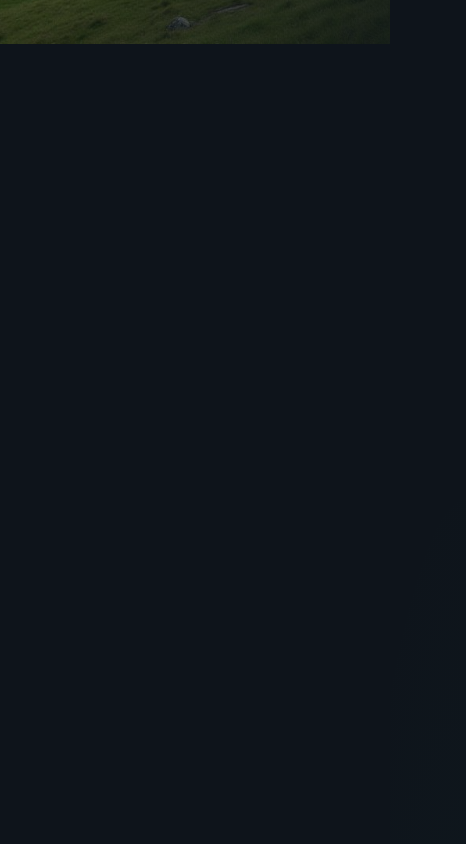
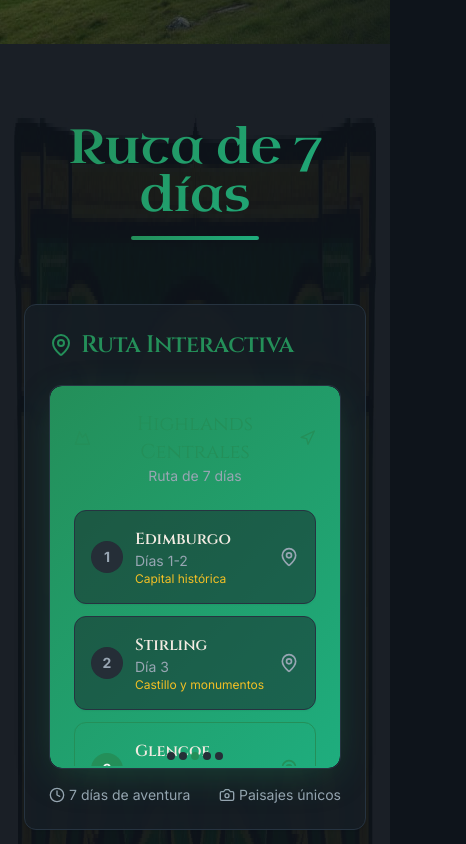
Before and after one commit to papparazzi76/scotia-wanderlust-planner, a React (Vite) app: page / in a window 390 px wide. Shown: the part 800-1644 px from the top of the page, 466 px wide, since content can reach past the window. Built offline with nearby package versions, Linux system fonts and the light colour scheme.

Commit message:
Fix scroll behavior in itinerary
The scroll behavior in the itinerary section is causing content to fade to black before all days are visible. This commit addresses the issue by adjusting the scroll animation or container properties to ensure all itinerary days are fully displayed.

```diff
--- a/src/components/ItinerarySection.tsx
+++ b/src/components/ItinerarySection.tsx
@@ -1,3 +1,4 @@
+
 import { motion } from "framer-motion";
 import { useState } from "react";
 import { ChevronDown, Clock, MapPin, Camera } from "lucide-react";
@@ -31,9 +32,10 @@ const ItinerarySection = ({ id, title, days, itinerary, isVisible }: ItinerarySe
   return (
     <motion.section
       id={id}
-      className="min-h-screen py-20 px-6 relative"
+      className="py-20 px-6 relative"
+      style={{ minHeight: "100vh" }}
       initial={{ opacity: 0 }}
-      animate={{ opacity: isVisible ? 1 : 0 }}
+      animate={{ opacity: 1 }}
       transition={{ duration: 0.8 }}
     >
       {/* Background Pattern */}
@@ -51,7 +53,7 @@ const ItinerarySection = ({ id, title, days, itinerary, isVisible }: ItinerarySe
         <motion.div
           className="text-center mb-16"
           initial={{ y: -50, opacity: 0 }}
-          animate={{ y: isVisible ? 0 : -50, opacity: isVisible ? 1 : 0 }}
+          animate={{ y: 0, opacity: 1 }}
           transition={{ duration: 0.8, delay: 0.2 }}
         >
           <h2 className="font-celtic text-5xl md:text-6xl text-transparent bg-highland bg-clip-text mb-4">
@@ -61,12 +63,17 @@ const ItinerarySection = ({ id, title, days, itinerary, isVisible }: ItinerarySe
         </motion.div>
 
         <div className="grid lg:grid-cols-2 gap-12 items-start">
-          {/* Map */}
+          {/* Map - Fixed position when section is visible */}
           <motion.div
             initial={{ x: -100, opacity: 0 }}
-            animate={{ x: isVisible ? 0 : -100, opacity: isVisible ? 1 : 0 }}
+            animate={{
+              x: 0,
+              opacity: 1,
+              position: isVisible ? "sticky" : "static",
+              top: isVisible ? "2rem" : "auto"
+            }}
             transition={{ duration: 0.8, delay: 0.4 }}
-            className="sticky top-8"
+            className="lg:sticky lg:top-8"
           >
             <Card className="bg-card/80 backdrop-blur-sm shadow-highland">
               <CardHeader>
@@ -91,18 +98,18 @@ const ItinerarySection = ({ id, title, days, itinerary, isVisible }: ItinerarySe
             </Card>
           </motion.div>
 
-          {/* Days List */}
+          {/* Days List with improved animations */}
           <motion.div
             className="space-y-4"
             initial={{ x: 100, opacity: 0 }}
-            animate={{ x: isVisible ? 0 : 100, opacity: isVisible ? 1 : 0 }}
+            animate={{ x: 0, opacity: 1 }}
             transition={{ duration: 0.8, delay: 0.6 }}
           >
             {days.map((day, index) => (
               <motion.div
                 key={index}
                 initial={{ y: 20, opacity: 0 }}
-                animate={{ y: isVisible ? 0 : 20, opacity: isVisible ? 1 : 0 }}
+                animate={{ y: 0, opacity: 1 }}
                 transition={{ duration: 0.5, delay: 0.8 + index * 0.1 }}
               >
                 <Card className="bg-card/60 backdrop-blur-sm border-border/50 shadow-mist hover:shadow-highland transition-celtic">
--- a/src/pages/Index.tsx
+++ b/src/pages/Index.tsx
@@ -1,3 +1,4 @@
+
 import { useState, useEffect } from "react";
 import { motion } from "framer-motion";
 import ScotlandHero from "@/components/ScotlandHero";
@@ -7,7 +8,7 @@ import ScotlandFooter from "@/components/ScotlandFooter";
 import { itinerary7Days, itinerary9Days, itinerary11Days } from "@/data/itineraries";
 
 const Index = () => {
-  const [currentSection, setCurrentSection] = useState<string>("");
+  const [currentSection, setCurrentSection] = useState<string>("hero");
   const [showTips, setShowTips] = useState(false);
 
   // Smooth scroll to section
@@ -27,27 +28,42 @@ const Index = () => {
     }
   };
 
-  // Handle scroll events for section visibility
+  // Handle scroll events for section visibility with improved logic
   useEffect(() => {
     const handleScroll = () => {
-      const sections = ["itinerary7", "itinerary9", "itinerary11"];
-      const currentPos = window.scrollY + window.innerHeight / 2;
+      const sections = ["hero", "itinerary7", "itinerary9", "itinerary11"];
+      const scrollPosition = window.scrollY;
+      const windowHeight = window.innerHeight;
+      const documentHeight = document.documentElement.scrollHeight;
+
+      // Check if we're near the bottom of the page
+      if (scrollPosition + windowHeight >= documentHeight - 100) {
+        setCurrentSection("itinerary11");
+        return;
+      }
 
       for (const sectionId of sections) {
         const element = document.getElementById(sectionId);
         if (element) {
           const { offsetTop, offsetHeight } = element;
-          if (currentPos >= offsetTop && currentPos <= offsetTop + offsetHeight) {
-            setCurrentSection(sectionId);
+          const sectionCenter = offsetTop + offsetHeight / 2;
+          const viewportCenter = scrollPosition + windowHeight / 2;
+
+          // Use a more generous range for section detection
+          if (Math.abs(viewportCenter - sectionCenter) < offsetHeight / 2 + windowHeight / 4) {
+            if (currentSection !== sectionId) {
+              setCurrentSection(sectionId);
+            }
             break;
           }
         }
       }
     };
 
-    window.addEventListener("scroll", handleScroll);
+    window.addEventListener("scroll", handleScroll, { passive: true });
+    handleScroll(); // Initial check
     return () => window.removeEventListener("scroll", handleScroll);
-  }, []);
+  }, [currentSection]);
 
   // Reveal animation for elements on scroll
   useEffect(() => {
@@ -59,7 +75,10 @@ const Index = () => {
           }
         });
       },
-      { threshold: 0.1 }
+      {
+        threshold: 0.1,
+        rootMargin: "50px 0px -50px 0px"
+      }
     );
 
     const revealElements = document.querySelectorAll(".reveal");
@@ -73,7 +92,9 @@ const Index = () => {
   return (
     <div className="min-h-screen bg-background">
       {/* Hero Section */}
-      <ScotlandHero onNavigate={navigateToSection} />
+      <div id="hero">
+        <ScotlandHero onNavigate={navigateToSection} />
+      </div>
 
       {/* Itinerary Sections */}
       <main className="relative">
@@ -87,7 +108,7 @@ const Index = () => {
             title="Ruta de 7 días"
             days={itinerary7Days}
             itinerary="7"
-            isVisible={currentSection === "itinerary7" || currentSection === ""}
+            isVisible={currentSection === "itinerary7"}
           />
 
           <ItinerarySection
```
